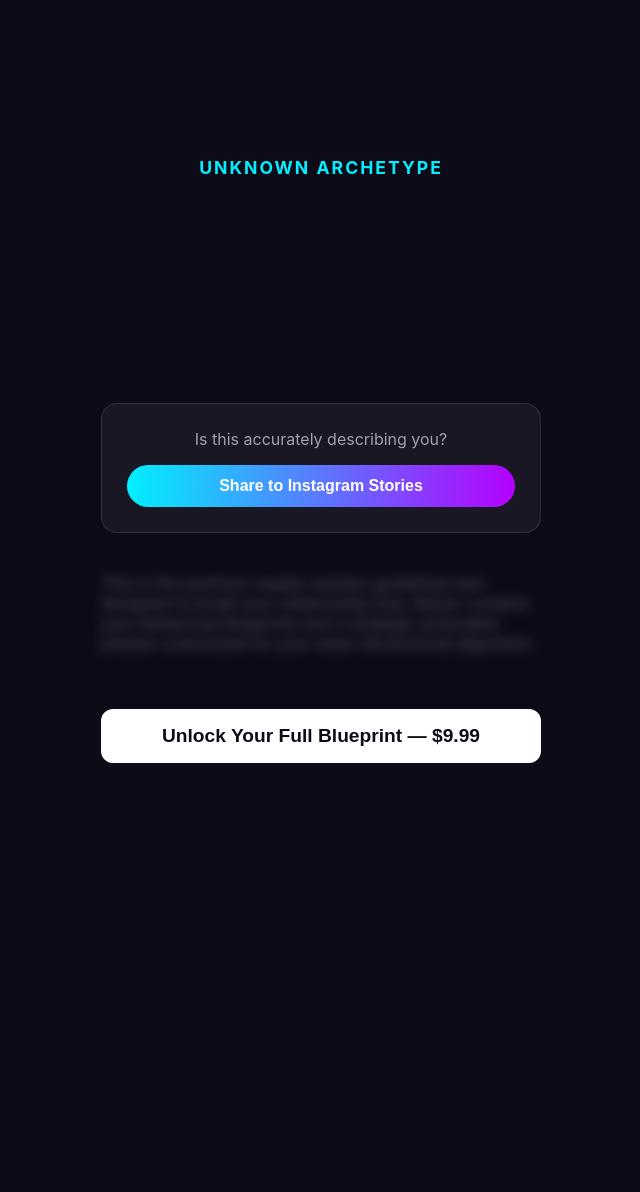
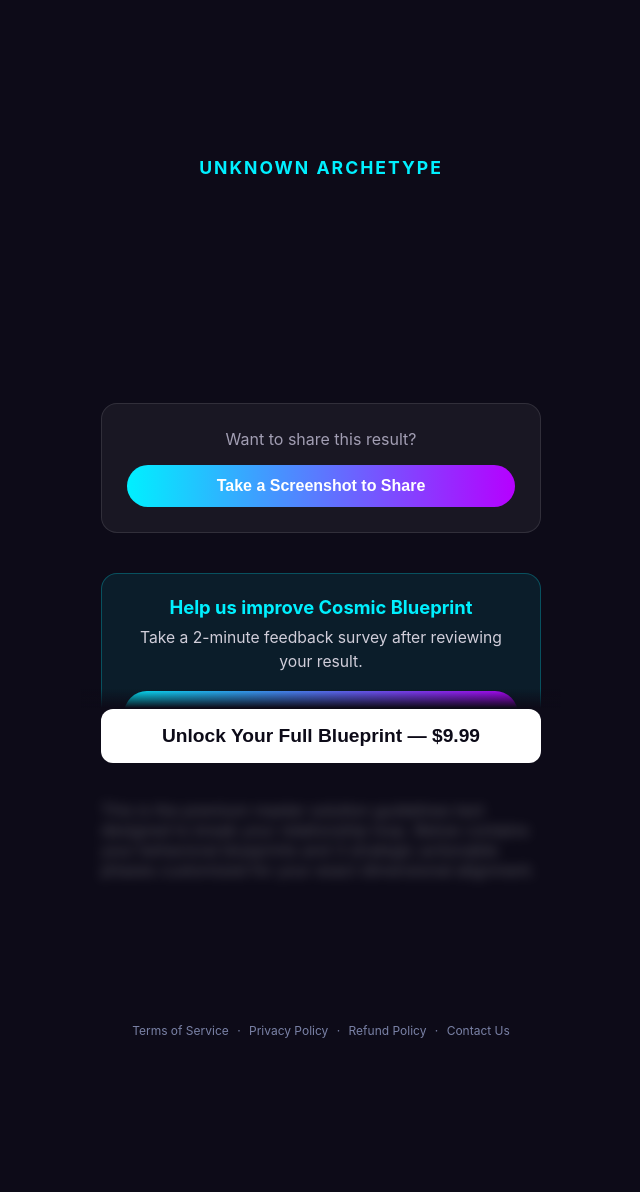
Before and after one commit to dochy1227/getcosmicblueprint, a plain HTML site: page report.html in a window 1280 px wide. Shown: the part 17-1209 px from the top of the page, without its empty margins (319-959 px from the left). Before the commit the page ends 810 px from the top, so only its background shows below. Drawn offline with Linux system fonts and the light colour scheme.

Commit message:
Add files via upload

```diff
--- a/report.html
+++ b/report.html
@@ -5,12 +5,12 @@
     <meta name="viewport" content="width=device-width, initial-scale=1.0">
     <title>Cosmic Blueprint Report</title>
 
-    <script async src="https://www.googletagmanager.com/gtag/js?id=G-XXXXXXXXXX"></script>
+    <script async src="https://www.googletagmanager.com/gtag/js?id=G-S5PQGM126Y"></script>
     <script>
         window.dataLayer = window.dataLayer || [];
         function gtag(){dataLayer.push(arguments);}
         gtag('js', new Date());
-        gtag('config', 'G-XXXXXXXXXX');
+        gtag('config', 'G-S5PQGM126Y');
     </script>
 
     <style>
@@ -130,6 +130,55 @@
             width: 100%;
             cursor: pointer;
         }
+        .survey-box {
+            background: rgba(0, 240, 255, 0.08);
+            border: 1px solid rgba(0, 240, 255, 0.25);
+            border-radius: 16px;
+            padding: 22px;
+            text-align: center;
+            margin: 30px 0 36px 0;
+        }
+        .survey-box h2 {
+            color: #00f0ff;
+            font-size: 1.15rem;
+            margin: 0 0 8px 0;
+        }
+        .survey-box p {
+            color: #d1ceda;
+            font-size: 0.98rem;
+            line-height: 1.5;
+            margin: 0 0 18px 0;
+        }
+        .survey-btn {
+            display: inline-block;
+            width: 100%;
+            box-sizing: border-box;
+            background: linear-gradient(90deg, #00f0ff, #b600ff);
+            color: #ffffff;
+            text-decoration: none;
+            padding: 13px 18px;
+            font-weight: bold;
+            border-radius: 30px;
+            font-size: 1rem;
+        }
+        .legal-footer {
+            width: 100%;
+            max-width: 480px;
+            text-align: center;
+            color: #7a82a6;
+            font-size: 9pt;
+            line-height: 1.8;
+            padding: 0 20px 150px 20px;
+            box-sizing: border-box;
+        }
+        .legal-footer a {
+            color: #7a82a6;
+            text-decoration: none;
+            margin: 0 5px;
+        }
+        .legal-footer a:hover {
+            color: #00f0ff;
+        }
     </style>
 </head>
 <body>
@@ -141,11 +190,17 @@
         </section>
 
         <div class="share-card-box">
-            <p style="margin-top:0; color:#a29eb3;">Is this accurately describing you?</p>
-            <button class="share-btn" id="share-instagram">Share to Instagram Stories</button>
+            <p style="margin-top:0; color:#a29eb3;">Want to share this result?</p>
+            <button class="share-btn" id="share-instagram">Take a Screenshot to Share</button>
         </div>
 
         <div class="report-content" id="report-body"></div>
+
+        <div class="survey-box">
+            <h2>Help us improve Cosmic Blueprint</h2>
+            <p>Take a 2-minute feedback survey after reviewing your result.</p>
+            <a class="survey-btn" id="feedback-survey-button" href="https://docs.google.com/forms/d/e/1FAIpQLSf8mlLLc_6SqR0v4ORGnHaoxuUWpvRr9UA-pnqs13THQeOV5A/viewform" target="_blank" rel="noopener">Share Your Feedback</a>
+        </div>
 
         <div class="paywall-container" id="paywall-zone">
             <div class="uncomfortable-question" id="question-hook"></div>
@@ -154,6 +209,13 @@
             </div>
         </div>
     </div>
+
+    <footer class="legal-footer">
+        <a href="/terms.html">Terms of Service</a> ·
+        <a href="/privacy.html">Privacy Policy</a> ·
+        <a href="/refund.html">Refund Policy</a> ·
+        <a href="/contact.html">Contact Us</a>
+    </footer>
 
     <div class="sticky-pay-box">
         <button class="pay-btn" id="paywall-secure-button">Unlock Your Full Blueprint — $9.99</button>
@@ -195,7 +257,11 @@
 
         document.getElementById('share-instagram').addEventListener('click', () => {
             gtag('event', 'click_share_instagram', { 'element_type': currentElement, 'assigned_version': versionLabel });
-            alert('Results copied to clipboard for Instagram sharing.');
+            alert('Take a screenshot of this page to share your result.');
+        });
+
+        document.getElementById('feedback-survey-button').addEventListener('click', () => {
+            gtag('event', 'click_feedback_survey', { 'element_type': currentElement, 'assigned_version': versionLabel });
         });
 
         document.getElementById('paywall-secure-button').addEventListener('click', () => {
```
Also changed, not shown: index.html (+41 -7 lines), privacy.html (+2 -1 lines).
